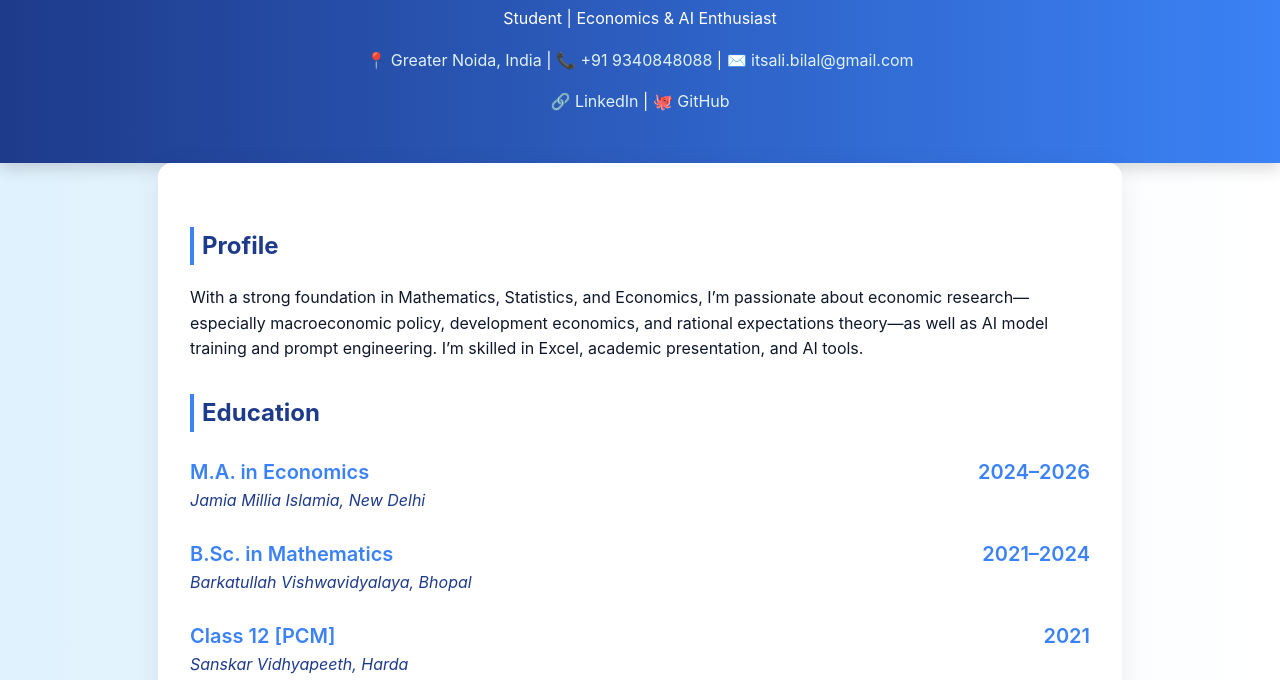
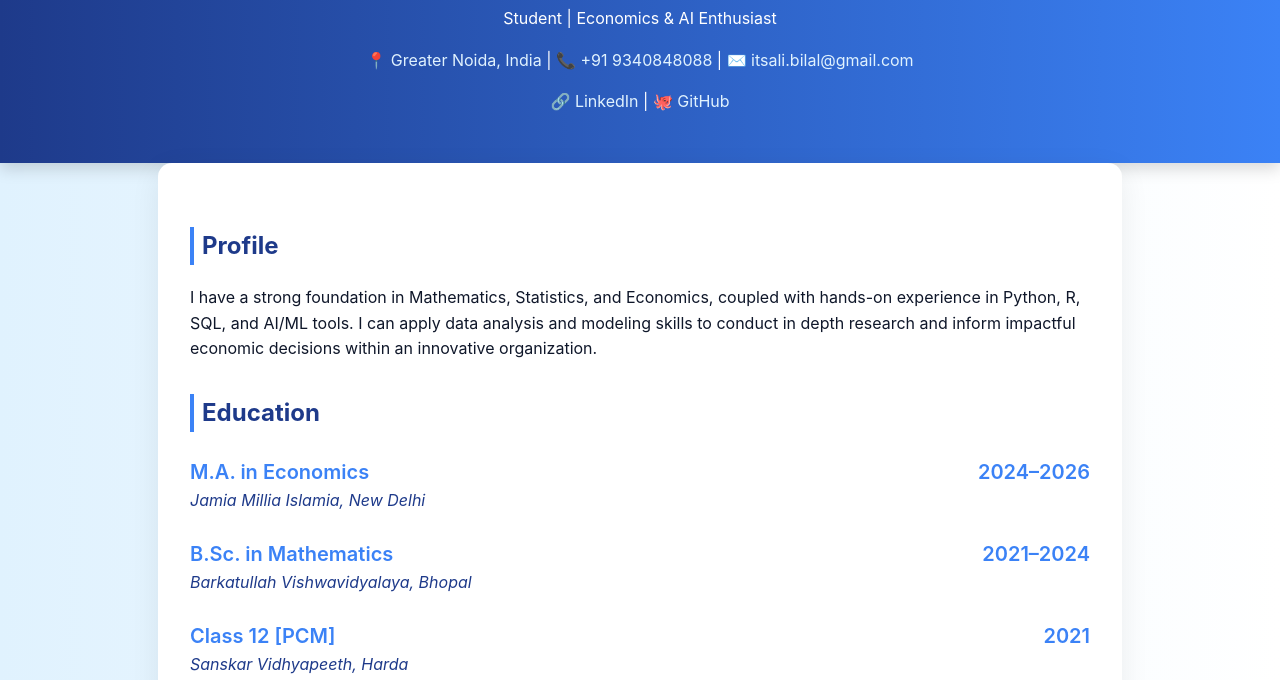
Before and after one commit to Bilal0Ali/bilal-resume, a plain HTML site: page index.html in a window 1280 px wide. Shown: the part 120-800 px from the top of the page. Drawn offline with Linux system fonts and the light colour scheme.

Commit message:
Update profile description in index.html

```diff
--- a/index.html
+++ b/index.html
@@ -119,7 +119,7 @@
   </header>
   <section>
     <h2>Profile</h2>
-    <p>With a strong foundation in Mathematics, Statistics, and Economics, I’m passionate about economic research—especially macroeconomic policy, development economics, and rational expectations theory—as well as AI model training and prompt engineering. I’m skilled in Excel, academic presentation, and AI tools.</p>
+    <p>I have a strong foundation in Mathematics, Statistics, and Economics, coupled with hands-on experience in Python, R, SQL, and AI/ML tools. I can apply data analysis and modeling skills to conduct in depth research and inform impactful economic decisions within an innovative organization.</p>
     <h2>Education</h2>
     <div>
       <div class="edu-title">M.A. in Economics <span style="float:right">2024–2026</span></div>
```
